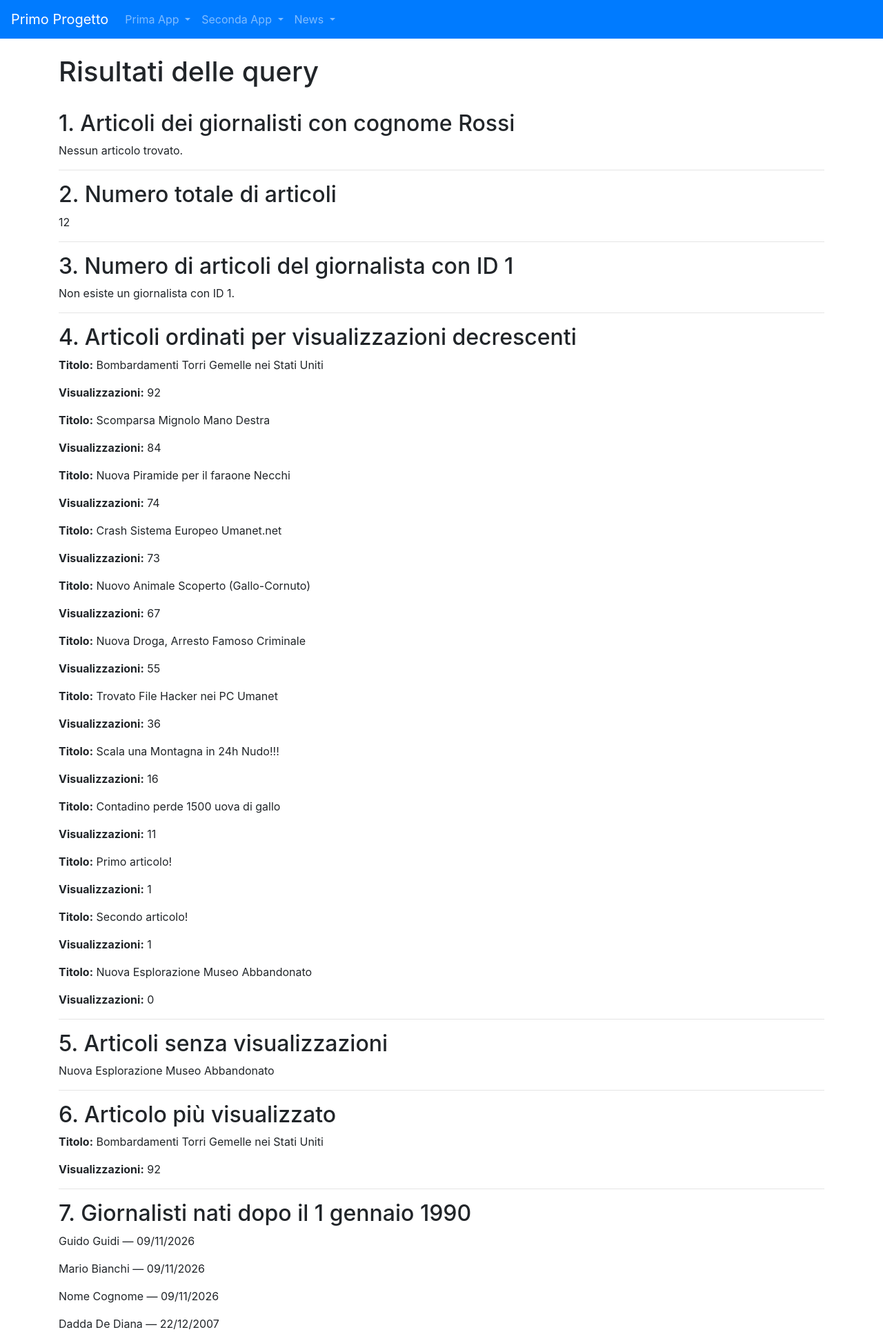
After one commit to AndreaNeri-Edu/primo_progetto, a Django app: page /news/query_base/ in a window 1280 px wide. The commit adds this page. Shown: the top 1931 px of the page at 69% size. Run offline with Django 5.2, Linux system fonts and the light colour scheme; data comes from the database, SQL or seed files in the repository.

Commit message:
Passo 17 (completo)

```diff
--- /dev/null
+++ b/news/templates/news/query.html
@@ -0,0 +1,128 @@
+{% extends 'base.html' %}
+
+{% block title %}Risultati delle query{% endblock title %}
+
+{% block content %}
+    <h1>Risultati delle query</h1>
+    <br>
+
+    <h2>1. Articoli dei giornalisti con cognome Rossi</h2>
+    {% for articolo in articoli_cognome %}
+        <p><strong>Titolo:</strong> {{ articolo.titolo }}</p>
+        <p><strong>Autore:</strong> {{ articolo.giornalista }}</p>
+    {% empty %}
+        <p>Nessun articolo trovato.</p>
+    {% endfor %}
+    <hr>
+
+    <h2>2. Numero totale di articoli</h2>
+    <p>{{ numero_totale_articoli }}</p>
+    <hr>
+
+    <h2>3. Numero di articoli del giornalista con ID 1</h2>
+    {% if giornalista_1 %}
+        <p><strong>Giornalista:</strong> {{ giornalista_1 }}</p>
+        <p><strong>Numero di articoli:</strong> {{ numero_articoli_giornalista_1 }}</p>
+    {% else %}
+        <p>Non esiste un giornalista con ID 1.</p>
+    {% endif %}
+    <hr>
+
+    <h2>4. Articoli ordinati per visualizzazioni decrescenti</h2>
+    {% for articolo in articoli_ordinati %}
+        <p><strong>Titolo:</strong> {{ articolo.titolo }}</p>
+        <p><strong>Visualizzazioni:</strong> {{ articolo.visualizzazioni }}</p>
+    {% empty %}
+        <p>Nessun articolo trovato.</p>
+    {% endfor %}
+    <hr>
+
+    <h2>5. Articoli senza visualizzazioni</h2>
+    {% for articolo in articoli_senza_visualizzazioni %}
+        <p>{{ articolo.titolo }}</p>
+    {% empty %}
+        <p>Nessun articolo trovato.</p>
+    {% endfor %}
+    <hr>
+
+    <h2>6. Articolo più visualizzato</h2>
+    {% if articolo_piu_visualizzato %}
+        <p><strong>Titolo:</strong> {{ articolo_piu_visualizzato.titolo }}</p>
+        <p><strong>Visualizzazioni:</strong> {{ articolo_piu_visualizzato.visualizzazioni }}</p>
+    {% else %}
+        <p>Non ci sono articoli.</p>
+    {% endif %}
+    <hr>
+
+    <h2>7. Giornalisti nati dopo il 1 gennaio 1990</h2>
+    {% for giornalista in giornalisti_data %}
+        <p>{{ giornalista }} — {{ giornalista.anno_nascita|date:"d/m/Y" }}</p>
+    {% empty %}
+        <p>Nessun giornalista trovato.</p>
+    {% endfor %}
+    <hr>
+
+    <h2>8. Articoli pubblicati il 1 gennaio 2023</h2>
+    {% for articolo in articoli_del_giorno %}
+        <p>{{ articolo.titolo }}</p>
+    {% empty %}
+        <p>Nessun articolo trovato.</p>
+    {% endfor %}
+    <hr>
+
+    <h2>9. Articoli pubblicati nel 2023</h2>
+    {% for articolo in articoli_periodo %}
+        <p>{{ articolo.titolo }} — {{ articolo.data|date:"d/m/Y" }}</p>
+    {% empty %}
+        <p>Nessun articolo trovato.</p>
+    {% endfor %}
+    <hr>
+
+    <h2>10. Articoli dei giornalisti nati prima del 1980</h2>
+    {% for articolo in articoli_giornalisti %}
+        <p><strong>Titolo:</strong> {{ articolo.titolo }}</p>
+        <p><strong>Autore:</strong> {{ articolo.giornalista }}</p>
+    {% empty %}
+        <p>Nessun articolo trovato.</p>
+    {% endfor %}
+    <hr>
+
+    <h2>11. Giornalista più giovane</h2>
+    {% if giornalista_giovane %}
+        <p>{{ giornalista_giovane }} — {{ giornalista_giovane.anno_nascita|date:"d/m/Y" }}</p>
+    {% else %}
+        <p>Nessun giornalista trovato.</p>
+    {% endif %}
+    <hr>
+
+    <h2>12. Giornalista più anziano</h2>
+    {% if giornalista_anziano %}
+        <p>{{ giornalista_anziano }} — {{ giornalista_anziano.anno_nascita|date:"d/m/Y" }}</p>
+    {% else %}
+        <p>Nessun giornalista trovato.</p>
+    {% endif %}
+    <hr>
+
+    <h2>13. Ultimi 5 articoli pubblicati</h2>
+    {% for articolo in ultimi %}
+        <p>{{ articolo.titolo }} — {{ articolo.data|date:"d/m/Y" }}</p>
+    {% empty %}
+        <p>Nessun articolo trovato.</p>
+    {% endfor %}
+    <hr>
+
+    <h2>14. Articoli con almeno 100 visualizzazioni</h2>
+    {% for articolo in articoli_minime_visualizzazioni %}
+        <p>{{ articolo.titolo }} — {{ articolo.visualizzazioni }} visualizzazioni</p>
+    {% empty %}
+        <p>Nessun articolo trovato.</p>
+    {% endfor %}
+    <hr>
+
+    <h2>15. Articoli con la parola "importante" nel titolo</h2>
+    {% for articolo in articoli_parola %}
+        <p>{{ articolo.titolo }}</p>
+    {% empty %}
+        <p>Nessun articolo trovato.</p>
+    {% endfor %}
+{% endblock content %}
--- a/news/urls.py
+++ b/news/urls.py
@@ -1,9 +1,11 @@
 from django.urls import path
-from .views import home, articoloDetailView, lista_articoli
+from .views import index, home, articoloDetailView, lista_articoli, queryBase
 
 app_name="news"
 urlpatterns=[
+    path('', index, name='index'),
     path('lista_articoli/', home, name='homeviews'),
     path("lista_articoli/<int:giornalista_id>", lista_articoli, name="lista_articoli"),
     path("articoli/<int:pk>", articoloDetailView, name='articolo_detail'),
+    path('query_base/', queryBase, name='query_base'),
 ]
--- a/news/views.py
+++ b/news/views.py
@@ -1,3 +1,5 @@
+import datetime
+
 from django.shortcuts import render
 from django.http import HttpResponse
 from .models import Articolo, Giornalista
@@ -45,6 +47,10 @@ def home (request):
     return HttpResponse(f"<h1>" + response + "</h1>")
 """
 
+def index(request):
+    return render(request, "news/index.html")
+
+
 def home (request):
     articoli = Articolo.objects.all()
     context = { 'articoli': articoli }
@@ -61,3 +67,75 @@ def lista_articoli(request, giornalista_id):
     articoli = Articolo.objects.filter(giornalista_id=giornalista_id)
     context = { 'articoli': articoli }
     return render(request, "news/lista_articoli.html", context)
+
+def queryBase(request):
+    # 1. Tutti gli articoli scritti da giornalisti di un certo cognome:
+    articoli_cognome = Articolo.objects.filter(giornalista__cognome='Rossi')
+
+    # 2. Totale
+    numero_totale_articoli = Articolo.objects.count()
+
+    # 3. Contare il numero di articoli scritti da un giornalista specifico:
+    giornalista_1 = Giornalista.objects.filter(id=1).first()
+    numero_articoli_giornalista_1 = Articolo.objects.filter(giornalista_id=1).count()
+
+    # 4. Ordinare gli articoli per numero di visualizzazioni in ordine decrescente:
+    articoli_ordinati = Articolo.objects.order_by('-visualizzazioni')
+
+    # 5. Tutti gli articoli che non hanno visualizzazioni:
+    articoli_senza_visualizzazioni = Articolo.objects.filter(visualizzazioni=0)
+
+    # 6. Articolo più visualizzato
+    articolo_piu_visualizzato = Articolo.objects.order_by('-visualizzazioni').first()
+
+    # 7. Tutti i giornalisti nati dopo una certa data:
+    giornalisti_data = Giornalista.objects.filter(anno_nascita__gt=datetime.date(1990, 1, 1))
+
+    # 8. Tutti gli articoli pubblicati in una data specifica:
+    articoli_del_giorno = Articolo.objects.filter(data=datetime.date(2023, 1, 1))
+
+    # 9. Tutti gli articoli pubblicati in un intervallo di date
+    articoli_periodo = Articolo.objects.filter(
+        data__range=(datetime.date(2023, 1, 1), datetime.date(2023, 12, 31))
+    )
+
+    # 10. Gli articoli scritti da giornalisti nati prima del 1980:
+    giornalisti_nati = Giornalista.objects.filter(anno_nascita__lt=datetime.date(1980, 1, 1))
+    articoli_giornalisti = Articolo.objects.filter(giornalista__in=giornalisti_nati)
+
+    # 11. Il giornalista più giovane:
+    giornalista_giovane = Giornalista.objects.order_by('anno_nascita').first()
+
+    # 12. Il giornalista più anziano:
+    giornalista_anziano = Giornalista.objects.order_by('-anno_nascita').first()
+
+    # 13. Gli ultimi 5 articoli pubblicati:
+    ultimi = Articolo.objects.order_by('-data')[:5]
+
+    # 14. Tutti gli articoli con un certo numero minimo di visualizzazioni:
+    articoli_minime_visualizzazioni = Articolo.objects.filter(visualizzazioni__gte=100)
+
+    # 15. Tutti gli articoli che contengono una certa parola nel titolo:
+    articoli_parola = Articolo.objects.filter(titolo__icontains='importante')
+
+    # Creare il dizionario context
+    context = {
+        'articoli_cognome': articoli_cognome,
+        'numero_totale_articoli': numero_totale_articoli,
+        'giornalista_1': giornalista_1,
+        'numero_articoli_giornalista_1': numero_articoli_giornalista_1,
+        'articoli_ordinati': articoli_ordinati,
+        'articoli_senza_visualizzazioni': articoli_senza_visualizzazioni,
+        'articolo_piu_visualizzato': articolo_piu_visualizzato,
+        'giornalisti_data': giornalisti_data,
+        'articoli_del_giorno': articoli_del_giorno,
+        'articoli_periodo': articoli_periodo,
+        'articoli_giornalisti': articoli_giornalisti,
+        'giornalista_giovane': giornalista_giovane,
+        'giornalista_anziano': giornalista_anziano,
+        'ultimi': ultimi,
+        'articoli_minime_visualizzazioni': articoli_minime_visualizzazioni,
+        'articoli_parola': articoli_parola,
+    }
+
+    return render(request, 'news/query.html', context)
--- a/primo_progetto/templates/base.html
+++ b/primo_progetto/templates/base.html
@@ -22,6 +22,8 @@
             Prima App
             </a>
             <div class="dropdown-menu" aria-labelledby="navbarDropdown">
+            <a class="dropdown-item" href="{% url 'prima_app:index' %}">Index</a>
+            <div class="dropdown-divider"></div>
             <a class="dropdown-item" href="{% url 'prima_app:homepage' %}">Homepage</a>
             <a class="dropdown-item" href="{% url 'prima_app:lista' %}">Lista</a>
             <a class="dropdown-item" href="{% url 'prima_app:chi_siamo' %}">Chi Siamo</a>
@@ -33,11 +35,11 @@
             Seconda App
             </a>
             <div class="dropdown-menu" aria-labelledby="navbarDropdown">
-                <a class="dropdown-item" href="{% url 'seconda_app:index_seconda' %}">Homepage</a>
+            <a class="dropdown-item" href="{% url 'seconda_app:index' %}">Index</a>
+            <div class="dropdown-divider"></div>
             <a class="dropdown-item" href="{% url 'seconda_app:es_if' %}">Esempio IF</a>
             <a class="dropdown-item" href="{% url 'seconda_app:es_if_else_elif' %}">Esempio IF, ELSE E ELIF</a>
             <a class="dropdown-item" href="{% url 'seconda_app:es_for' %}">Esempio FOR</a>
-            <!-- <div class="dropdown-divider"></div> -->
             </div>
         </li>
         <li class="nav-item dropdown">
@@ -45,11 +47,12 @@
             News
             </a>
             <div class="dropdown-menu" aria-labelledby="navbarDropdown">
+            <a class="dropdown-item" href="{% url 'news:index' %}">Index</a>
+            <div class="dropdown-divider"></div>
             <a class="dropdown-item" href="{% url 'news:homeviews' %}">Homepage</a>
-            <div class="dropdown-divider"></div>
             <a class="dropdown-item" href="{% url 'news:articolo_detail' 1 %}">Articolo 1</a>
             <a class="dropdown-item" href="{% url 'news:articolo_detail' 2 %}">Articolo 2</a>
-            <!-- <div class="dropdown-divider"></div> -->
+            <a class="dropdown-item" href="{% url 'news:query_base' %}">Query Base</a>
             </div>
         </li>
         </ul>
--- a/primo_progetto/templates/index_root.html
+++ b/primo_progetto/templates/index_root.html
@@ -12,8 +12,8 @@
     <ol>
         <li><a href="/admin">Pannello Admin</a></li>
         <li><a href="{% url 'prima_app:index' %}">Index Prima App</a></li>
-        <li><a href="{% url 'seconda_app:index_seconda' %}">Index Seconda App</a></li>
-        <li><a href="{% url 'news:homeviews' %}">Index News</a></li>
+        <li><a href="{% url 'seconda_app:index' %}">Index Seconda App</a></li>
+        <li><a href="{% url 'news:index' %}">Index News</a></li>
 
     </ol>
     {% endblock content %}
--- a/seconda_app/urls.py
+++ b/seconda_app/urls.py
@@ -1,9 +1,9 @@
 from django.urls import path
-from seconda_app.views import index_seconda, es_if, es_if_else_elif, es_for
+from seconda_app.views import index, es_if, es_if_else_elif, es_for
 
 app_name="seconda_app"
 urlpatterns=[
-    path('', index_seconda, name='index_seconda'),
+    path('', index, name='index'),
     path('es_if', es_if, name='es_if'),
     path('es_if_else_elif', es_if_else_elif, name='es_if_else_elif'),
     path('es_for', es_for, name='es_for')
```
Also changed, not shown: news/templates/news/index.html (added, +20 -0 lines), seconda_app/views.py (+5 -5 lines), seconda_app/templates/seconda_app/index.html (renamed from seconda_app/templates/seconda_app/index_seconda.html).
